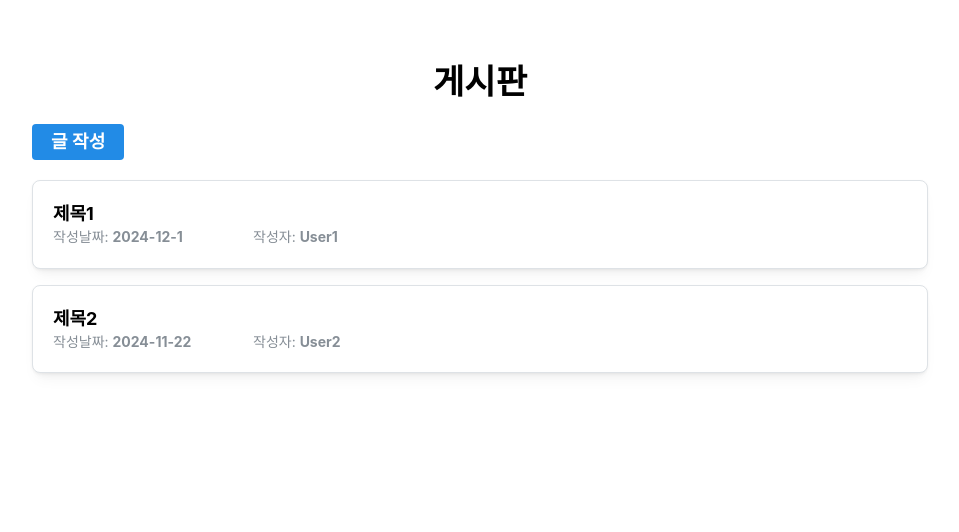
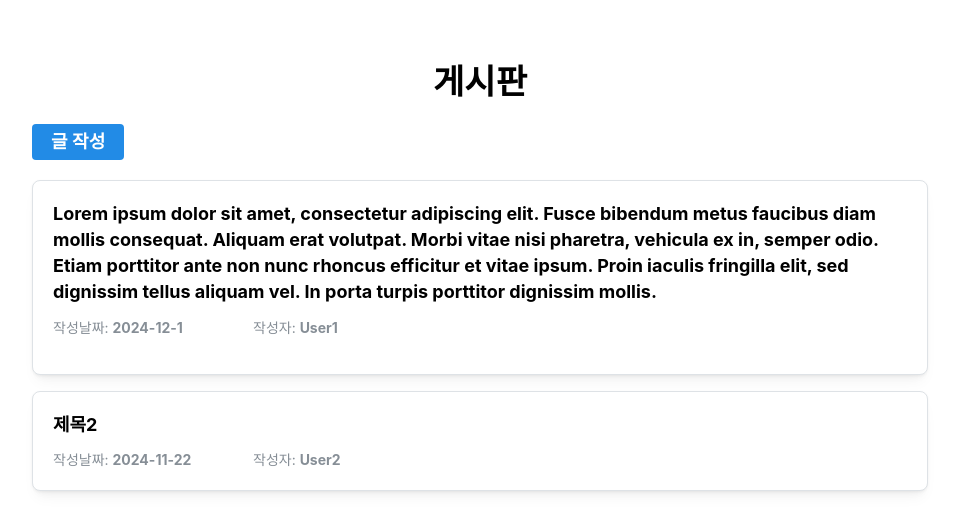
Before and after one commit to moon8603/Software-Enginnering-Project_SoftWizards, a React (Vite) app in the folder interactive-map/: page /forumpage in a window 1280 px wide. Shown: the top 532 px of the page, without its empty margins (160-1119 px from the left). Built offline with nearby package versions, Linux system fonts and the light colour scheme.

Commit message:
[IS-04] Styling forum, add className, import Icon library, change mock data

```diff
--- a/interactive-map/package.json
+++ b/interactive-map/package.json
@@ -17,6 +17,7 @@
     "leaflet": "^1.9.4",
     "react": "^18.3.1",
     "react-dom": "^18.3.1",
+    "react-icons": "^5.3.0",
     "react-leaflet": "^4.2.1",
     "react-router-dom": "^7.0.1",
     "zustand": "^5.0.1"
--- a/interactive-map/src/components/PostDetail.jsx
+++ b/interactive-map/src/components/PostDetail.jsx
@@ -14,10 +14,10 @@ const PostDetail = ({ props }) => {
             <strong>{props.author}</strong>
           </Text>
         </Group>
-        <Title order={2} mt="md">
+        <Title order={2} mt="md" className="postdetail-title">
           {props.title}
         </Title>
-        <Text mt="xs" fz="lg">
+        <Text mt="xs" fz="lg" className="postdetail-content" c="gray.5">
           {props.content}
         </Text>
       </Card>
@@ -36,7 +36,7 @@ const PostDetail = ({ props }) => {
             withBorder
             style={{ marginTop: "10px", padding: "20px" }}
           >
-            <Text fw={600} fz="h4">
+            <Text fw={600} fz="h4" className="postdetail-comment">
               {reply.content}
             </Text>
 
--- a/interactive-map/src/components/PostLine.jsx
+++ b/interactive-map/src/components/PostLine.jsx
@@ -14,6 +14,8 @@ import {
   TextInput,
 } from "@mantine/core";
 import useStore from "../store/store";
+import { MdDeleteForever } from "react-icons/md";
+
 
 const PostLine = () => {
   const [posts, setPosts] = useState([]); // State for posts
@@ -172,16 +174,7 @@ const PostLine = () => {
                   </div>
                   <Group>
                     {post.author === currentUser && (
-                      <img
-                        src="./src/images/red-icon.png"
-                        alt="Icon"
-                        style={{
-                          width: "50px",
-                          height: "50px",
-                          cursor: "pointer",
-                        }}
-                        onClick={() => handleDeletePost(post.id)}
-                      />
+                      <MdDeleteForever onClick={() => handleDeletePost(post.id)} size="1.5em" color= "#228be6" cursor="pointer"/>
                     )}
                   </Group>
                 </Group>
--- a/interactive-map/src/index.css
+++ b/interactive-map/src/index.css
@@ -34,6 +34,11 @@
 
 .postline-title {
   cursor: pointer;
+  word-break: break-word;
+  margin-bottom: 12px;
+}
+.postline-title:hover {
+  color: #228be6;
 }
 .postline-button {
   margin-bottom: 20px;
@@ -48,3 +53,7 @@
 .postline-date {
   margin-right: 20px;
 }
+
+.postdetail-title, .postdetail-content, .postdetail-comment {
+  word-break: break-word;
+}
--- a/interactive-map/src/mock/mockPosts.json
+++ b/interactive-map/src/mock/mockPosts.json
@@ -1,8 +1,8 @@
 [
   {
     "id": 1,
-    "title": "제목1",
-    "content": "내용1",
+    "title": "Lorem ipsum dolor sit amet, consectetur adipiscing elit. Fusce bibendum metus faucibus diam mollis consequat. Aliquam erat volutpat. Morbi vitae nisi pharetra, vehicula ex in, semper odio. Etiam porttitor ante non nunc rhoncus efficitur et vitae ipsum. Proin iaculis fringilla elit, sed dignissim tellus aliquam vel. In porta turpis porttitor dignissim mollis.",
+    "content": "Lorem ipsum dolor sit amet, consectetur adipiscing elit. Fusce bibendum metus faucibus diam mollis consequat. Aliquam erat volutpat. Morbi vitae nisi pharetra, vehicula ex in, semper odio. Etiam porttitor ante non nunc rhoncus efficitur et vitae ipsum. Proin iaculis fringilla elit, sed dignissim tellus aliquam vel. In porta turpis porttitor dignissim mollis.",
     "author": "User1",
     "createTime": "2024-12-1",
     "replies": [
@@ -14,7 +14,7 @@
       },
       {
         "id": 2,
-        "content": "댓글 내용2",
+        "content": "Lorem ipsum dolor sit amet, consectetur adipiscing elit. Fusce bibendum metus faucibus diam mollis consequat. Aliquam erat volutpat. Morbi vitae nisi pharetra, vehicula ex in, semper odio.",
         "author": "Admin",
         "createTime": "2024-12-3"
       }
```
Also changed, not shown: 1 other file (tests, documents, lock files or other folders).
